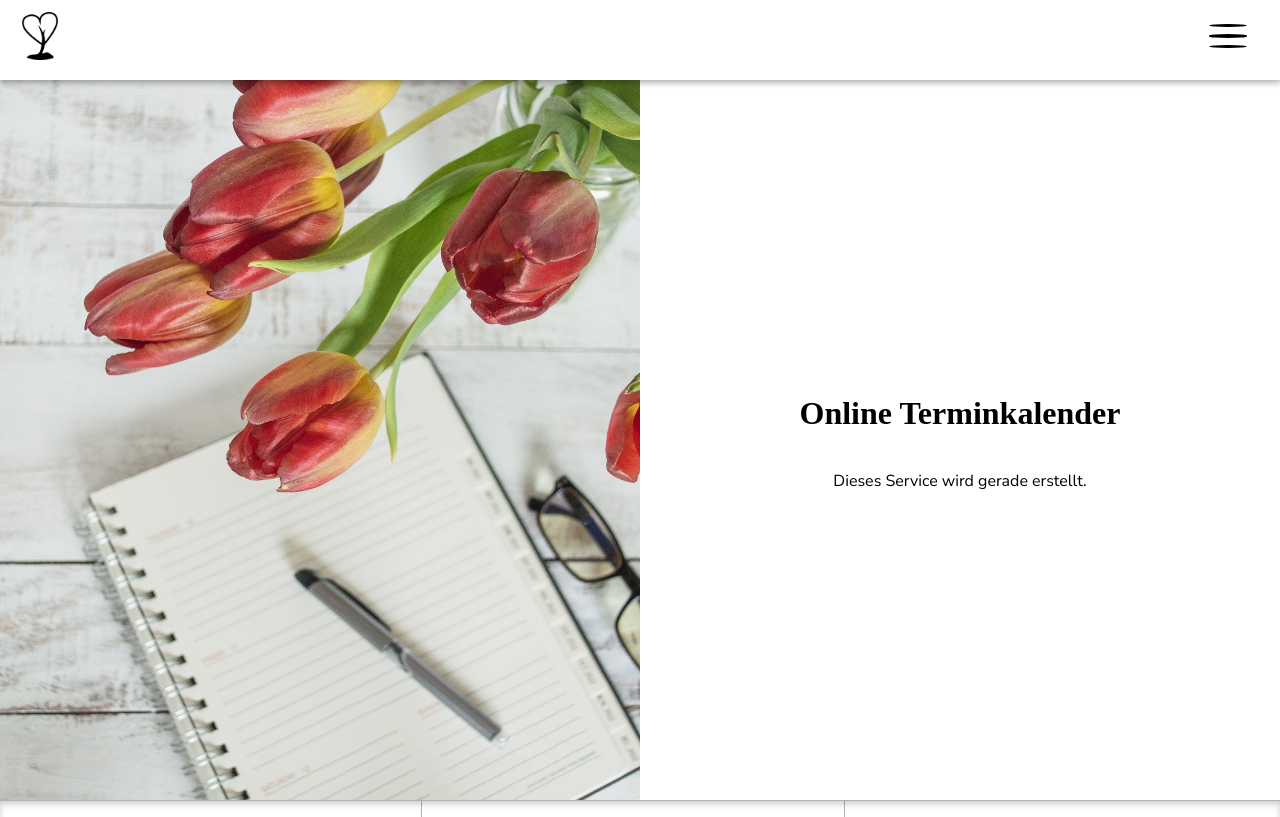
After one commit to patricioSchranz/dr-windblade, a PHP site: page /docs/online-booking.php in a window 1280 px wide. The commit adds this page. Shown: the top 817 px of the page. Run offline with PHP 8.4, Linux system fonts and the light colour scheme; some web fonts are replaced.

Commit message:
add online booking / resolve #16

```diff
--- /dev/null
+++ b/docs/online-booking.php
@@ -0,0 +1,30 @@
+<?php
+
+$page = "online-booking";
+
+require __DIR__ . './../views/header.php';
+
+?>
+
+<!-- E - MEDICATION -->
+<section class="online-booking">
+
+    <!-- BIG IMAGE -->
+    <div class="online-booking_left-side">
+        <img src="../graphics/pics/flowers.jpg" alt="flowers">
+    </div>
+
+    <!-- CONTENT -->
+    <div class="online-booking_right-side">
+        <h2>Online Terminkalender</h2>
+
+        <p>Dieses Service wird gerade erstellt.
+        </p>
+
+    </div>
+</section>
+
+
+
+
+<?php require __DIR__ . './../views/footer.php' ?>
--- a/package.json
+++ b/package.json
@@ -14,7 +14,8 @@
     "build:team": "sass ./src/scss/scss_basement/pages/team.scss ./style/team.css --style=compressed --watch",
     "build:office": "sass ./src/scss/scss_basement/pages/office.scss ./style/office.css --style=compressed --watch",
     "build:e-medication": "sass ./src/scss/scss_basement/pages/e-medication.scss ./style/e-medication.css --style=compressed --watch",
-    "build:alternate-ways": "sass ./src/scss/scss_basement/pages/alternate-ways.scss ./style/alternate-ways.css --style=compressed --watch"
+    "build:alternate-ways": "sass ./src/scss/scss_basement/pages/alternate-ways.scss ./style/alternate-ways.css --style=compressed --watch",
+    "build:online-booking": "sass ./src/scss/scss_basement/pages/online-booking.scss ./style/online-booking.css --style=compressed --watch"
   },
   "author": "",
   "license": "ISC",
--- /dev/null
+++ b/src/scss/scss_basement/pages/online-booking.scss
@@ -0,0 +1,58 @@
+@import 'common';
+
+.online-booking{
+    // min-height: calc(100svh - 5rem);
+    @include flex-row-center;
+
+
+    @media screen and (max-width: 1000px) {
+       flex-direction: column;
+       padding-bottom: 3rem;
+    }
+
+    &_left-side,
+    &_right-side{
+        width: 45%;
+        flex-grow: 1;
+        height: calc(100svh - 5rem);
+        min-height: calc(100svh - 5rem);
+
+        @media screen and (max-width: 1000px) {
+            width: 100%;
+            height: auto;
+            min-height: initial;
+        }
+    }
+
+    img{
+        width: 100%;
+        height: 100%;
+        object-fit: cover;
+
+        @media screen and (max-width: 1000px) {
+            width: 100%;
+            height: 50svh;
+         }
+    }
+
+    &_right-side{
+        padding: 2rem;
+        @include flex-column-center;
+        // justify-content: space-evenly;
+        flex-wrap: nowrap;
+
+        @media screen and (max-width: 1000px) {
+            padding: 1rem;
+         }
+
+        h2{
+            @include font-heading-1;
+            text-align: center;
+           margin-top: 2rem;
+
+            @media screen and (max-width: 1000px) {
+                margin: 1rem;
+             }
+        }
+    }
+}
--- a/views/header-index.php
+++ b/views/header-index.php
@@ -238,7 +238,7 @@
 
                 <!-- ONLINE TERMINKALENDER -->
                     <li class="button-li">
-                        <button class="button_online-terminkalender">Online Terminkalender</button>
+                        <a href="./docs/online-booking.php" class="button_e-medikation">Online Terminkalender</a>
                     </li>
 
                 </ul>
--- a/views/header.php
+++ b/views/header.php
@@ -42,6 +42,10 @@
         <?php case "alternate-ways" ?>
             <link rel="stylesheet" href="../style/alternate-ways.css">
             <?php break; ?>
+
+        <?php case "online-booking" ?>
+            <link rel="stylesheet" href="../style/online-booking.css">
+        <?php break; ?>
 
     <?php endswitch; ?>
 
@@ -274,7 +278,7 @@
 
                 <!-- ONLINE TERMINKALENDER -->
                     <li class="button-li">
-                        <button class="button_online-terminkalender">Online Terminkalender</button>
+                        <a href="./online-booking.php" class="button_e-medikation">Online Terminkalender</a>
                     </li>
 
                 </ul>
```
Also changed, not shown: graphics/pics/flowers.jpg (added), style/online-booking.css (added), 1 other file.
